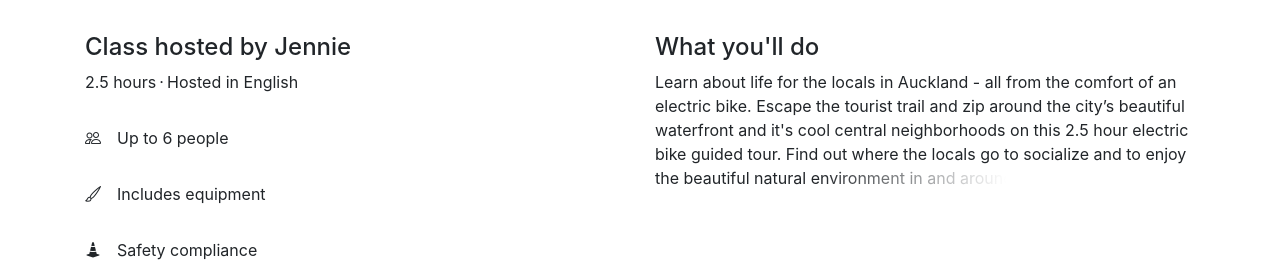
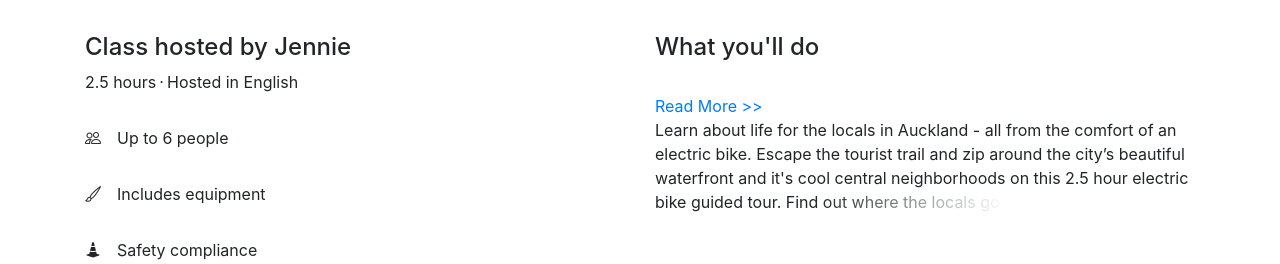
Before and after one commit to enRose/RemoteAssembly, a React (Create React App) app in the folder client/: page /listings/1 in a window 1280 px wide. Shown: the part 413-677 px from the top of the page. Built offline with nearby package versions, Linux system fonts and the light colour scheme.

Commit message:
class description readmore style

```diff
--- a/client/src/listing-detail/component/read-more-style.module.css
+++ b/client/src/listing-detail/component/read-more-style.module.css
@@ -1,3 +1,7 @@
+.read-more {
+  margin-top: 2rem;
+}
+
 .read-more-fade {
   white-space: nowrap;
   overflow: hidden;
--- a/client/src/listing-detail/component/read-more.js
+++ b/client/src/listing-detail/component/read-more.js
@@ -10,9 +10,10 @@ export const ReadMore = (props) => {
   const linkName = readMore ? 'Read Less << ' : 'Read More >> '
 
   return (
-    <div className={cx({ 'read-more-fade': !readMore })}>
-      <p style={{ whiteSpace: 'pre-line' }}> {props.text} </p>
-      <a className="read-more-link" onClick={()=>{setReadMore(!readMore)}}><span>{linkName}</span></a>
+    <div className={cx({ 'read-more-fade': !readMore, 'read-more': true })}>
+      <a className="read-more-link" onClick={() => { setReadMore(!readMore) }}><span>{linkName}</span></a>
+      <p style={{ whiteSpace: 'pre-line' }}> {props.text}
+      </p>
     </div>
   )
 }
```
